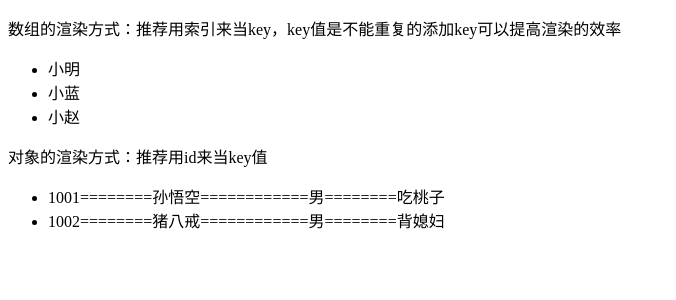
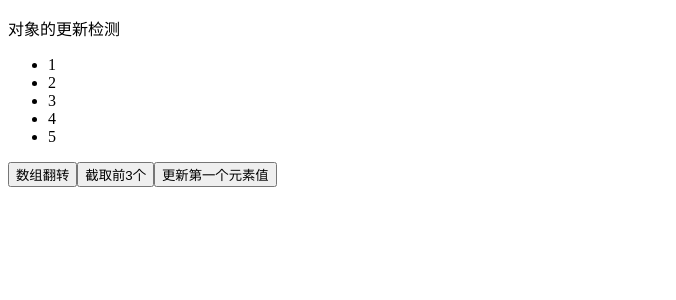
Before and after one commit to haiou1314/tack01, a Vue app: page / in a window 1280 px wide. Shown: the top 300 px of the page, without its empty margins (0-676 px from the left). Built offline with nearby package versions, Linux system fonts and the light colour scheme.

Commit message:
v-for的更新检测

```diff
--- /dev/null
+++ b/src/04_v-for更新监测.vue
@@ -0,0 +1,44 @@
+<template>
+  <div id="app">
+    <p>对象的更新检测</p>
+    <ul>
+      <li v-for="(item, index) in arr" :key="index">
+        {{ item }}
+      </li>
+    </ul>
+    <button @click="reverse">数组翻转</button>
+    <button @click="slice">截取前3个</button>
+    <button @click="change">更新第一个元素值</button>
+  </div>
+</template>
+
+<script>
+
+export default {
+  name: 'App',
+  data() {
+    return {
+      arr: [1, 2, 3, 4, 5],
+    }
+  },
+  methods: {
+    reverse(){
+        this.arr.reverse()
+        console.log(this.arr);
+    },
+    slice(){
+        this.arr.slice(0,3)
+        console.log(this.arr.slice(0,3));
+        this.arr = this.arr.slice(0,3)
+        console.log(this.arr);
+    },
+    change(){
+        this.arr[0]=100
+        console.log(this.arr);
+        this.$set(this.arr,0,100)
+    }
+  },
+}
+</script>
+
+<style></style>
--- a/src/main.js
+++ b/src/main.js
@@ -1,5 +1,5 @@
 import Vue from 'vue'
-import App from './03_v-for使用.vue'
+import App from './04_v-for更新监测.vue'
 
 Vue.config.productionTip = false
 
```
